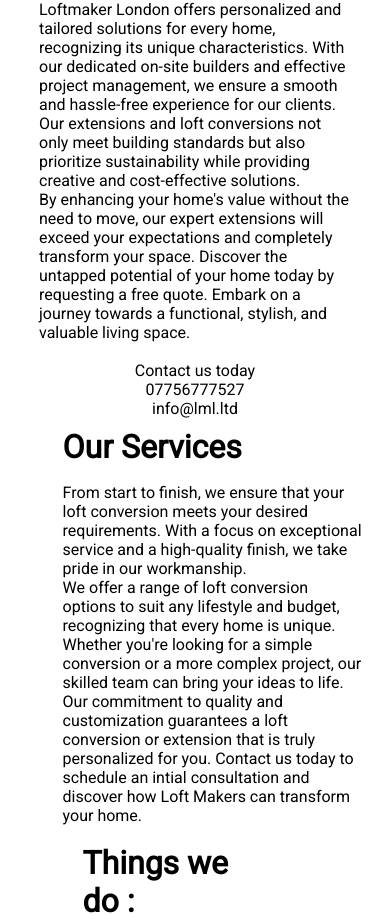
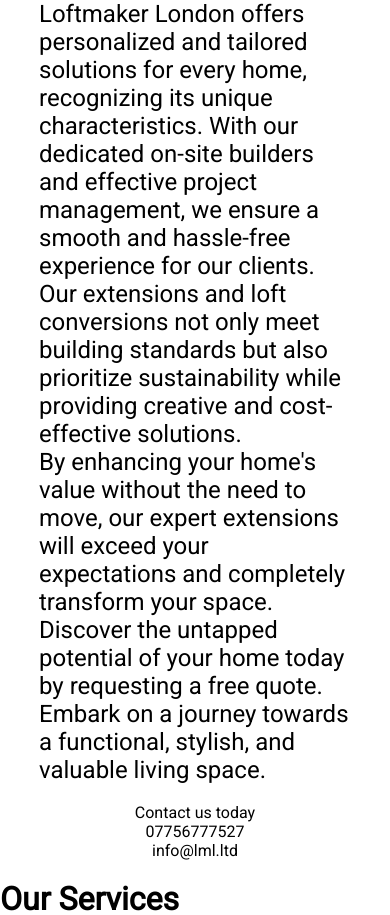
Before and after one commit to hexhax7/Test-nextjs, a Next.js app in the folder loftmaker/: page /gallery in a window 390 px wide. Shown: the part 882-1797 px from the top of the page. Built offline with nearby package versions, Linux system fonts and the light colour scheme.

Commit message:
Responsiveness

```diff
--- a/loftmaker/styles/Home.module.css
+++ b/loftmaker/styles/Home.module.css
@@ -6,7 +6,7 @@
   align-items: center;
   justify-content: center;
   height: 100vh;
-	font-size: 8vw;
+	font-size: 8rem;
 	width: 100%;
   margin-left: auto;
   margin-right: auto;
@@ -63,7 +63,11 @@
 	.serviceList{
 		width: 80%;
 		margin-bottom: 10%;
-	}}
+	}
+	.mainheader{
+		font-size: 12vw;
+	}
+}
 .serviceList{
 	margin-left: 10%;
 	width: 60%;
--- a/loftmaker/styles/globals.css
+++ b/loftmaker/styles/globals.css
@@ -77,17 +77,21 @@
   box-sizing: border-box;
   padding: 0;
   margin: 0;
+
 }
 
 html,
 body {
+
   max-width: 100vw;
   overflow-x: hidden;
-  font-family: 'Ubuntu', sans-serif;
+
 
 }
 
-
+h1{
+  font-size: 2rem;
+}
 
 a {
   color: inherit;
@@ -105,17 +109,25 @@
 
   text-align: center;
 }
-
+p{
+  font-size: x-large;
+}
 .flex_container{
   display: flex;
   height: 120vh;
-	width: 90%;
-	margin-left: 5%;
 
-  padding: 10px;
+
+  margin: 0;
+  padding: 0;
+  width: 100%;
+
 }
 
+.image-slide-div{
+  height: 100vh;
 
+  margin: 5%;
+}
 
 .Content h1{
 	margin-left: 10%;
@@ -124,6 +136,8 @@
   flex: 1 0 auto;
 
   width: 50%;
+  margin-top: 5%;
+
 
 }
 .overlapcontainer{
@@ -179,25 +193,48 @@
   object-fit: contain;
 }
 
-.Content-Image2{
+.hidden{
   display: block;
 
  }
 @media (orientation: portrait) and (max-width: 800px) {
 
+  .Content p{
+    position: relative;
+    margin-top: 5%;
+    width: 98%;
+    max-width: 100%;
+    min-width: 300px;
+    margin-left: -10%;
+
+  }
+  .Content h1{
+    position: relative;
+    margin-top: 5%;
+    width: 98%;
+    max-width: 100%;
+    min-width: 300px;
+    margin-left: 0%;
+
+  }
+
   .flex_container {
     flex-direction: column;
+    min-height: 0;
   }
+
+
   .About_Image{
     display: none;
   }
   .Content-Image{
 
-
-   max-width: 100vw;
+   right: 1.2%;
+   max-width: 99vw;
+   height: auto;
 
   }
-  .Content-Image2{
+  .hidden{
     display: none;
 
    }
@@ -205,8 +242,12 @@
    .Content {
     flex: 1 0 auto;
     width: 100%;
+
+    margin: 0%;
 }
-
+.margin_top{
+  margin-top: 795px;
+}
 
 }
 
@@ -518,6 +559,7 @@
 .sandbox {
   width: 100%;
   height: 80vh;
+  margin: auto;
 }
 @media (min-width: 750px) {
   .sandbox {
@@ -635,7 +677,7 @@
 	background-color: transparent;
 	color: #fe5000;
 	margin: 0;
-    height: 80vh;
+    height: 92vh;
 	width: 90%;
 	left: 5%;
 	position: relative;
```
Also changed, not shown: loftmaker/pages/index.js (+13 -12 lines).
